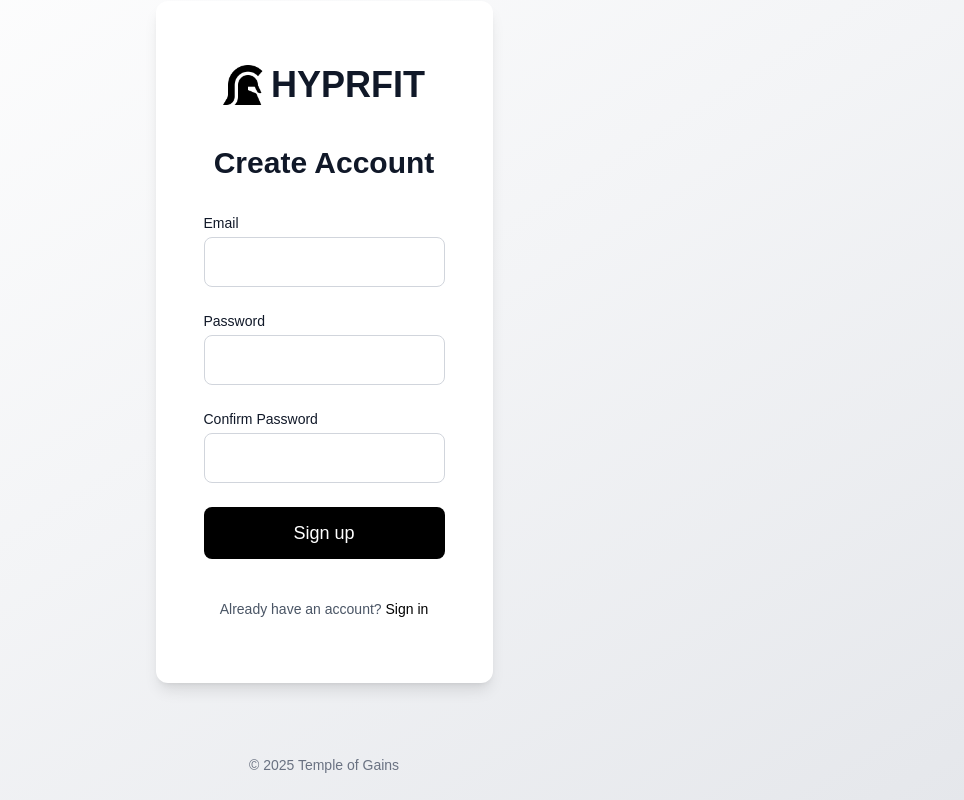
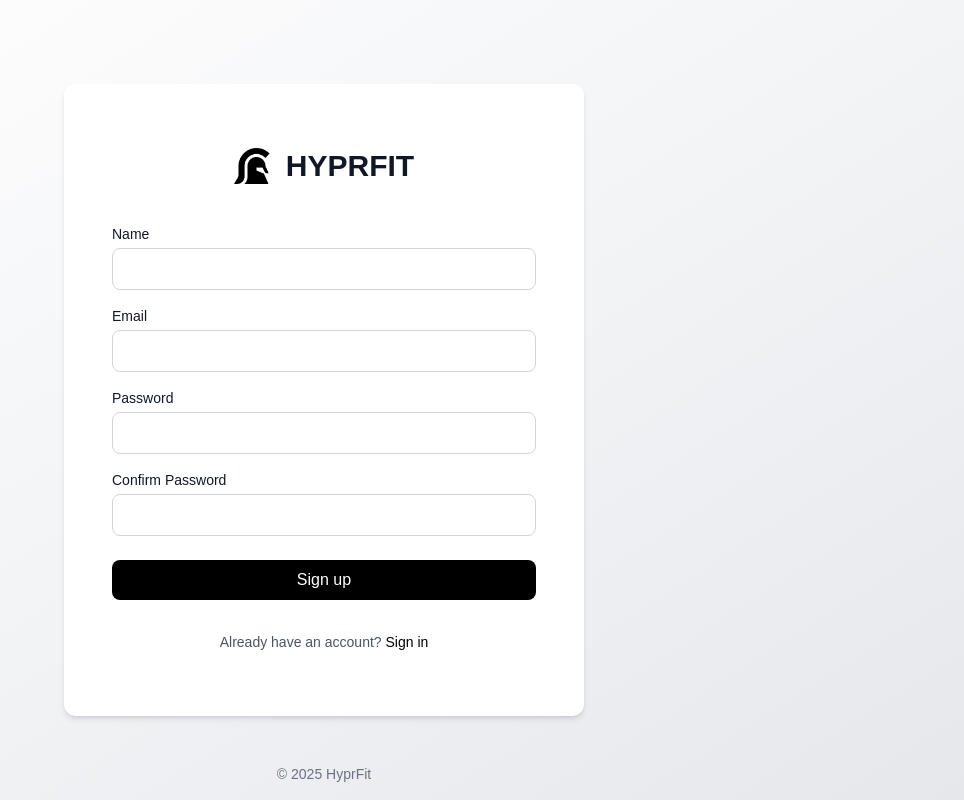
Before and after one commit to randomPlayerHere/hyprfit, a Next.js app: page /signup in a window 1280 px wide. Shown: the whole page, without its empty margins (316-1280 px from the left). Built offline with nearby package versions, Linux system fonts and the light colour scheme.

Commit message:
Login signup layout

```diff
--- a/app/page.tsx
+++ b/app/page.tsx
@@ -24,7 +24,7 @@ export default function Home() {
         </div>
 
         <div className="hidden md:flex gap-8 items-center">
-          <div className="relative">
+          {/* <div className="relative">
             <input
               type="text"
               placeholder="Search workouts..."
@@ -38,7 +38,7 @@ export default function Home() {
             >
               <path strokeLinecap="round" strokeLinejoin="round" strokeWidth={2} d="M21 21l-6-6m2-5a7 7 0 11-14 0 7 7 0 0114 0z" />
             </svg>
-          </div>
+          </div> */}
           <Link href="#" className="hover:text-black font-medium transition-colors">Community</Link>
           <Link href="#" className="hover:text-black font-medium transition-colors">Pricing</Link>
           <Link href="#" className="hover:text-black font-medium transition-colors">Contact</Link>
@@ -126,7 +126,7 @@ export default function Home() {
           <div>
             <h3 className="text-2xl font-bold mb-4 tracking-tighter">MY ACCOUNT</h3>
             <div className="space-y-4">
-              <Link href="#" className="block hover:text-gray-300 transition">Log In/Register</Link>
+              <Link href="#" className="block hover:text-gray-300 transition">Log In</Link>
               <Link href="#" className="block hover:text-gray-300 transition">Contact Us</Link>
             </div>
           </div>
--- a/app/signup/page.tsx
+++ b/app/signup/page.tsx
@@ -4,6 +4,7 @@ import Link from "next/link";
 import { useState } from "react";
 
 export default function Signup() {
+  const [name, setName] = useState("");
   const [email, setEmail] = useState("");
   const [password, setPassword] = useState("");
   const [confirmPassword, setConfirmPassword] = useState("");
@@ -32,31 +33,37 @@ export default function Signup() {
   };
 
   return (
-    <div className="min-h-screen bg-gradient-to-br from-white via-gray-100 to-gray-200 text-gray-900 flex flex-col justify-center">
-      <div className="max-w-lg mx-auto px-12 py-16 bg-white rounded-xl shadow-lg">
+    <div className="min-h-screen bg-gradient-to-br from-white via-gray-100 to-gray-200 text-gray-900 flex flex-col justify-center items-center relative py-20">
+      <div className="w-[520px] bg-white px-12 py-16 rounded-xl shadow-md">
         <div className="flex justify-center mb-10">
-          <div className="flex items-center gap-2">
-            <Image
-              src="/greek-helmet.png"
-              alt="Greek Helmet"
-              width={42}
-              height={42}
-              className="h-10 w-10"
-            />
-            <span className="font-bold text-4xl">HYPRFIT</span>
+          <div className="flex items-center gap-4">
+            <Image src="/greek-helmet.png" alt="Greek Helmet" width={36} height={36} className="h-9 w-9" />
+            <span className="font-bold text-3xl">HYPRFIT</span>
           </div>
         </div>
 
-        <h1 className="text-3xl font-bold mb-8 text-center">Create Account</h1>
-
         {error && (
-          <div className="bg-red-50 text-red-600 p-4 rounded-lg mb-6 text-sm">
+          <div className="bg-red-50 text-red-600 p-3 rounded-lg mb-6 text-sm">
             {error}
           </div>
         )}
 
-        <form onSubmit={handleSubmit} className="space-y-6">
-          <div>
+        <form onSubmit={handleSubmit}>
+          <div className="mb-4">
+            <label htmlFor="name" className="block text-sm font-medium mb-1">
+              Name
+            </label>
+            <input
+              id="name"
+              type="text"
+              value={name}
+              onChange={(e) => setName(e.target.value)}
+              className="w-full border border-gray-300 px-3 py-2 rounded-lg focus:outline-none focus:ring-1 focus:ring-black"
+              required
+            />
+          </div>
+
+          <div className="mb-4">
             <label htmlFor="email" className="block text-sm font-medium mb-1">
               Email
             </label>
@@ -65,12 +72,12 @@ export default function Signup() {
               type="email"
               value={email}
               onChange={(e) => setEmail(e.target.value)}
-              className="w-full border border-gray-300 px-4 py-3 rounded-lg focus:outline-none focus:ring-2 focus:ring-black"
+              className="w-full border border-gray-300 px-3 py-2 rounded-lg focus:outline-none focus:ring-1 focus:ring-black"
               required
             />
           </div>
 
-          <div>
+          <div className="mb-4">
             <label htmlFor="password" className="block text-sm font-medium mb-1">
               Password
             </label>
@@ -79,12 +86,12 @@ export default function Signup() {
               type="password"
               value={password}
               onChange={(e) => setPassword(e.target.value)}
-              className="w-full border border-gray-300 px-4 py-3 rounded-lg focus:outline-none focus:ring-2 focus:ring-black"
+              className="w-full border border-gray-300 px-3 py-2 rounded-lg focus:outline-none focus:ring-1 focus:ring-black"
               required
             />
           </div>
 
-          <div>
+          <div className="mb-6">
             <label htmlFor="confirmPassword" className="block text-sm font-medium mb-1">
               Confirm Password
             </label>
@@ -93,7 +100,7 @@ export default function Signup() {
               type="password"
               value={confirmPassword}
               onChange={(e) => setConfirmPassword(e.target.value)}
-              className="w-full border border-gray-300 px-4 py-3 rounded-lg focus:outline-none focus:ring-2 focus:ring-black"
+              className="w-full border border-gray-300 px-3 py-2 rounded-lg focus:outline-none focus:ring-1 focus:ring-black"
               required
             />
           </div>
@@ -101,26 +108,24 @@ export default function Signup() {
           <button
             type="submit"
             disabled={isLoading}
-            className="w-full bg-black text-white py-3 rounded-lg text-lg font-medium hover:bg-gray-800 transition-colors disabled:opacity-70 disabled:cursor-not-allowed"
+            className="w-full bg-black text-white py-2 rounded-lg font-medium hover:bg-gray-800 transition-colors cursor-pointer disabled:opacity-70 disabled:cursor-not-allowed"
           >
             {isLoading ? "Creating account..." : "Sign up"}
           </button>
         </form>
 
-        <div className="mt-10 text-center">
+        <div className="mt-8 text-center">
           <p className="text-sm text-gray-600">
             Already have an account?{" "}
-            <Link href="/login" className="text-black font-medium hover:underline">
+            <Link href="/login" className="text-black font-medium hover:underline cursor-pointer">
               Sign in
             </Link>
           </p>
         </div>
       </div>
 
-      <footer className="max-w-lg mx-auto p-6 mt-12 text-center">
-        <div className="text-sm text-gray-500">
-          © {new Date().getFullYear()} Temple of Gains
-        </div>
+      <footer className="absolute bottom-4 text-sm text-gray-500">
+        © {new Date().getFullYear()} HyprFit
       </footer>
     </div>
   );
```
Also changed, not shown: app/login/page.tsx (+17 -55 lines).
